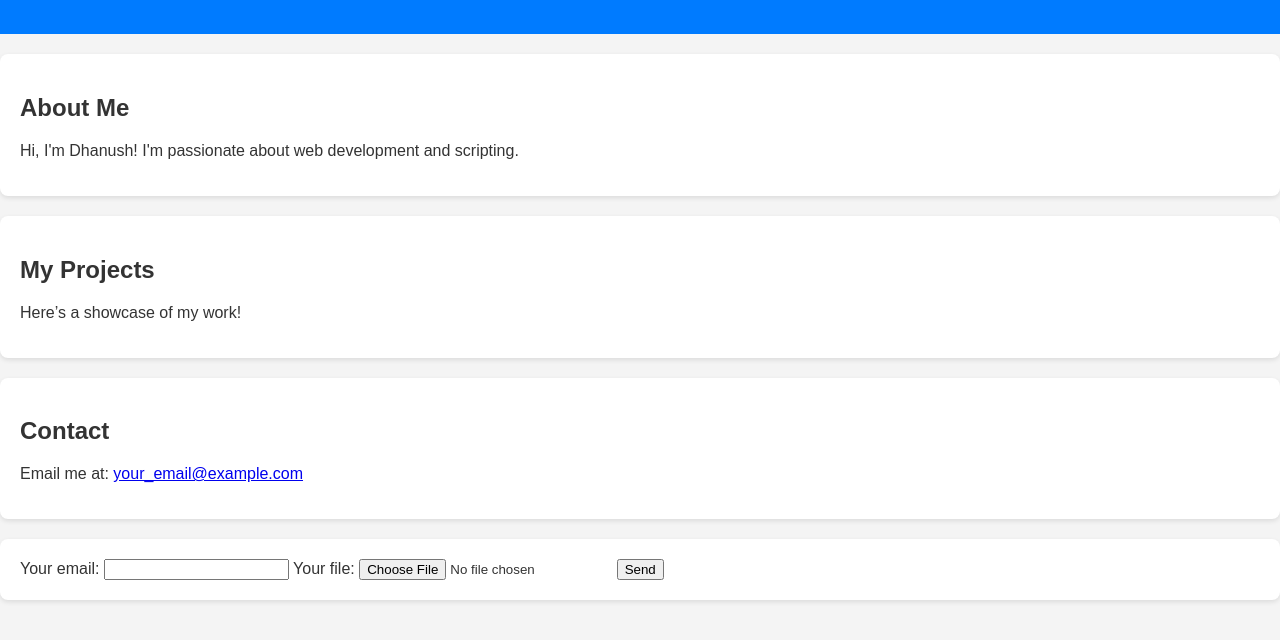
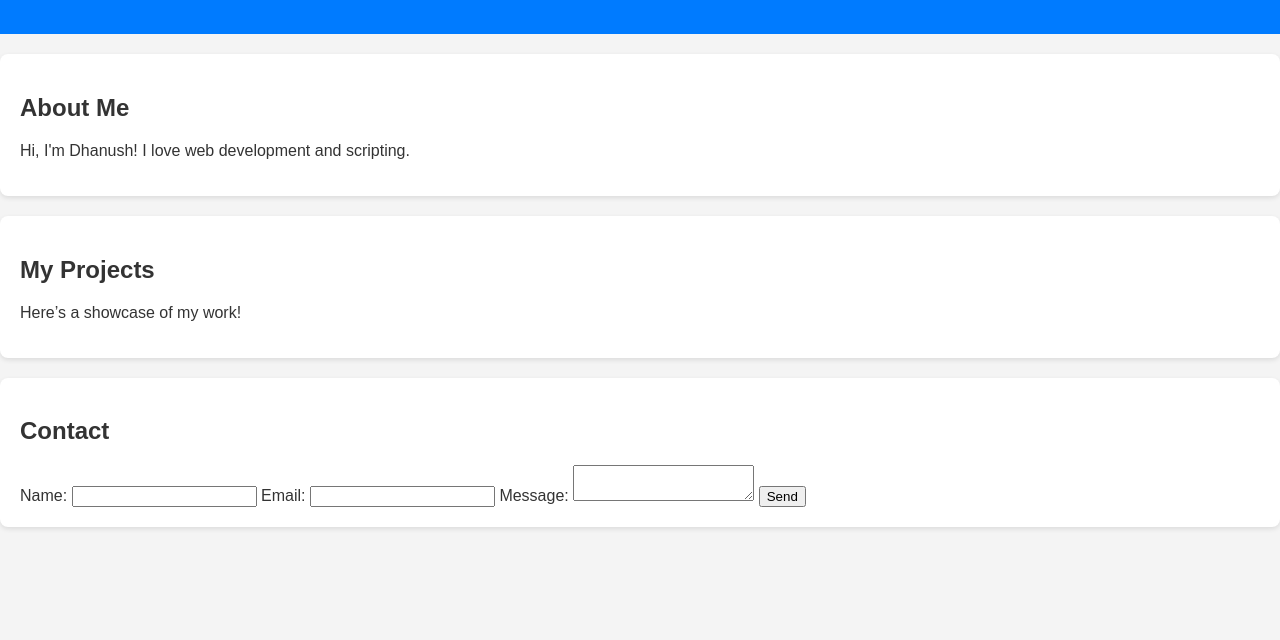
Before and after one commit to ssdhanush007/portfolio, a plain HTML site: page index.html in a window 1280 px wide. Shown: the part 120-760 px from the top of the page. Drawn offline with Linux system fonts and the light colour scheme; files that its build step writes are made by us from their sources.

Commit message:
index.html

```diff
--- a/index.html
+++ b/index.html
@@ -4,6 +4,7 @@
     <meta charset="UTF-8">
     <meta name="viewport" content="width=device-width, initial-scale=1.0">
     <title>Dhanush's Portfolio</title>
+    <!-- Link to the CSS file -->
     <link rel="stylesheet" href="styles/style.css">
 </head>
 <body>
@@ -19,7 +20,7 @@
     </header>
     <section id="about">
         <h2>About Me</h2>
-        <p>Hi, I'm Dhanush! I'm passionate about web development and scripting.</p>
+        <p>Hi, I'm Dhanush! I love web development and scripting.</p>
     </section>
     <section id="projects">
         <h2>My Projects</h2>
@@ -27,22 +28,20 @@
     </section>
     <section id="contact">
         <h2>Contact</h2>
-        <p>Email me at: <a href="mailto:your_email@example.com">your_email@example.com</a></p>
+        <form action="https://formspree.io/f/your-form-id" method="POST">
+            <label for="name">Name:</label>
+            <input type="text" id="name" name="name" required>
+
+            <label for="email">Email:</label>
+            <input type="email" id="email" name="_replyto" required>
+
+            <label for="message">Message:</label>
+            <textarea id="message" name="message" required></textarea>
+
+            <button type="submit">Send</button>
+        </form>
     </section>
-    <section>
-        <form action="https://formspree.io/f/xblgqlgn"
-        method="POST"
-        enctype="multipart/form-data"
-      >
-        <label>
-          Your email:
-          <input type="email" name="email">
-        </label>
-        <label>
-          Your file:
-          <input type="file" name="upload">
-        </label>
-        <button type="submit">Send</button>
-      </form</section>
+    <!-- Link to the JavaScript file -->
+    <script src="script.js"></script>
 </body>
 </html>
```
